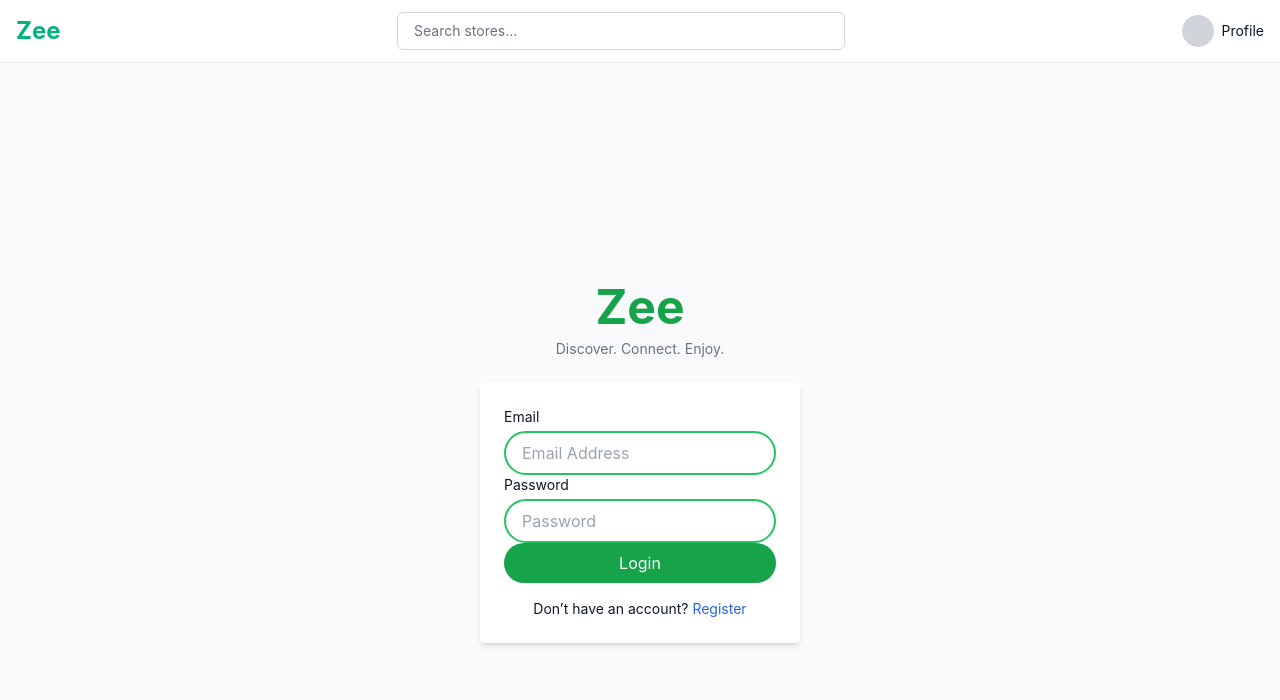
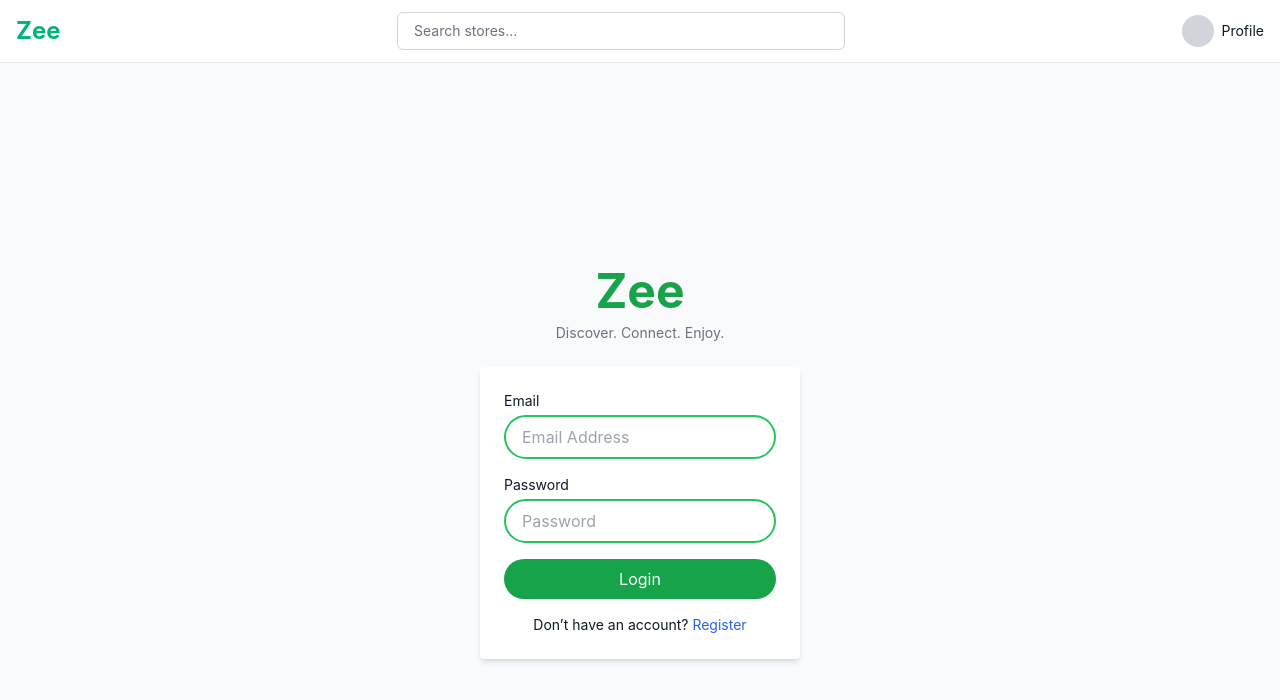
Before and after one commit to ZeeApp-sa/Zee-app, a Next.js app: page /login in a window 1280 px wide. Shown: the top 700 px of the page. Built offline with nearby package versions, Linux system fonts and the light colour scheme; no server answers.

Commit message:
components updated for readability

```diff
--- a/src/app/landing/page.tsx
+++ b/src/app/landing/page.tsx
@@ -5,18 +5,18 @@ import Link from 'next/link';
 
 export default function LandingPage() {
   return (
-    <main className="relative w-full h-screen">
+    <main className="relative w-full min-h-screen">
       <Image
         src="/ZeeLanding.png"
         alt="Zee App Coming Soon"
         fill
         priority
-        className="object-cover"
+        className="object-cover object-center"
       />
 
       <div className="absolute bottom-10 w-full flex justify-center">
         <Link href="/register">
-          <button className="bg-white text-green-600 font-bold py-3 px-8 rounded-full shadow-lg hover:bg-green-100 transition">
+          <button className="bg-white text-green-600 font-bold py-3 px-8 md:py-4 md:px-12 rounded-full shadow-lg hover:bg-green-100 transition">
             Register Now
           </button>
         </Link>
--- a/src/app/login/page.tsx
+++ b/src/app/login/page.tsx
@@ -1,5 +1,12 @@
 import Login from '@/components/Login';
 
 export default function LoginPage() {
-  return <Login />;
+  return (
+    <div className="flex flex-col items-center justify-center min-h-screen bg-gray-50 px-4">
+      <h1 className="text-5xl font-bold text-green-600 mb-2">Zee</h1>
+      <p className="text-sm text-gray-500 mb-6">Discover. Connect. Enjoy.</p>
+
+    <Login />
+    </div>
+  );
 }
--- a/src/app/register/page.tsx
+++ b/src/app/register/page.tsx
@@ -1,6 +1,18 @@
 import Register from "@/components/Register";
 
 export default function RegisterPage() {
-  return <Register />;
+  return (
+    <div className="min-h-screen flex items-center justify-center bg-white px-4">
+      <div className="w-full max-w-sm text-center">
+        <h1 className="text-5xl font-bold text-green-600 mb-2" >
+            Let's<br />
+            Create Your <br />
+            Account</h1>
+        <p className="text-sm text-gray-500 mb-6">Join us and explore something new!</p>
+
+  <Register />
+      </div>
+    </div>
+  );
 }
 // This page is the entry point for the registration process. It imports the Register component and renders it.
--- a/src/components/Login.tsx
+++ b/src/components/Login.tsx
@@ -17,7 +17,7 @@ const Login = () => {
     setError('');
     try {
       await signInWithEmailAndPassword(auth, email, password);
-      router.push('/app'); // navigate to main app page after login
+      router.push('/app');
     } catch (err: any) {
       setError('Invalid email or password');
       console.error(err.message);
@@ -25,20 +25,14 @@ const Login = () => {
   };
 
   return (
-    <div className="flex flex-col items-center justify-center min-h-screen bg-gray-50">
-      <h1 className="text-5xl font-bold text-green-600 mb-2">Zee</h1>
-      <p className="text-sm text-gray-500 mb-6">Discover. Connect. Enjoy.</p>
-
-
       <form onSubmit={handleLogin} className="bg-white p-6 rounded shadow-md w-80">
-
       {error && <p className="text-red-500 text-sm mb-2">{error}</p>}
 
       <label className="block text-sm mb-1">Email</label>
       <input
         type="email"
-          placeholder='Email Address'
-          className="w-full px-4 py-2 border-2 border-green-500 rounded-full focus:outline-none"
+        placeholder="Email Address"
+        className="w-full px-4 py-2 border-2 border-green-500 rounded-full focus:outline-none mb-4"
         value={email}
         onChange={(e) => setEmail(e.target.value)}
         required
@@ -47,8 +41,8 @@ const Login = () => {
       <label className="block text-sm mb-1">Password</label>
       <input
         type="password"
-          placeholder='Password'
-          className="w-full px-4 py-2 border-2 border-green-500 rounded-full focus:outline-none"
+        placeholder="Password"
+        className="w-full px-4 py-2 border-2 border-green-500 rounded-full focus:outline-none mb-4"
         value={password}
         onChange={(e) => setPassword(e.target.value)}
         required
@@ -56,19 +50,18 @@ const Login = () => {
 
       <button
         type="submit"
-          className="w-full bg-green-600 text-white py-2 rounded-full hover:bg-green-700 transition"
+        className="w-full px-4 bg-green-600 text-white py-2 rounded-full hover:bg-green-700 transition mb-4"
       >
         Login
       </button>
 
-        <div className="text-center mt-4 text-sm">
+      <div className="text-center text-sm">
         Don’t have an account?{' '}
         <Link href="/register" className="text-blue-600 hover:underline">
           Register
         </Link>
       </div>
     </form>
-    </div>
   );
 };
 
--- a/src/components/Register.tsx
+++ b/src/components/Register.tsx
@@ -53,14 +53,6 @@ export default function Register() {
     };
 
   return (
-    <div className="min-h-screen flex items-center justify-center bg-white px-4">
-      <div className="w-full max-w-sm text-center">
-        <h1 className="text-5xl font-bold text-green-600 mb-2" >
-            Let's<br />
-            Create Your <br />
-            Account</h1>
-        <p className="text-sm text-gray-500 mb-6">Join us and explore something new!</p>
-
         <form onSubmit={handleRegister} className="space-y-4">
         <input
           type="text"
@@ -141,7 +133,5 @@ export default function Register() {
             Back to Login
           </Link>
         </form>
-      </div>
-    </div>
   );
 }
```
Lines whose indentation alone changed are shown as unchanged.
